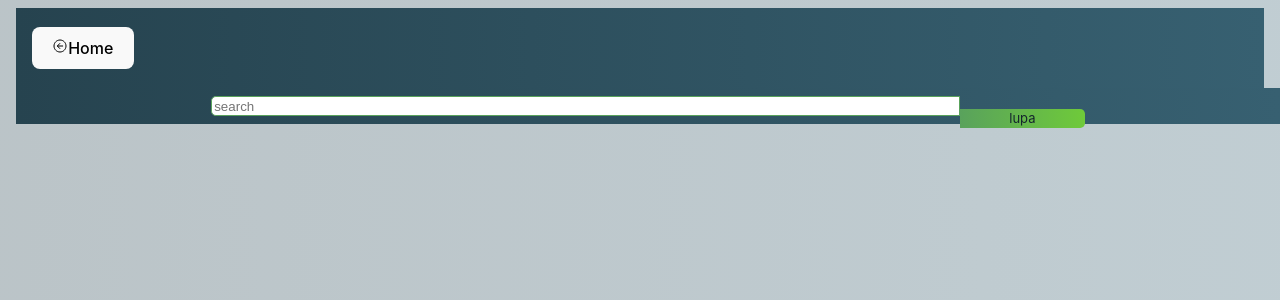
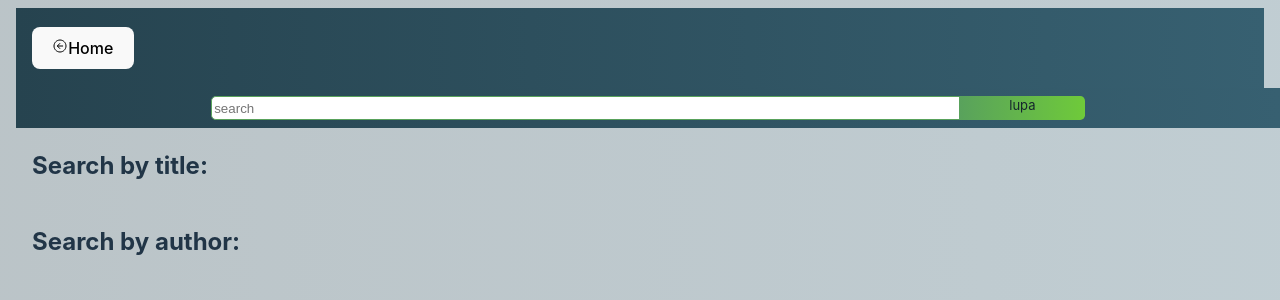
Before and after one commit to ebroto7/assembler-ecommerce, a React (Vite) app: page /search in a window 1280 px wide. Shown: the top 300 px of the page. Built offline with nearby package versions, Linux system fonts and the light colour scheme; data requests are answered from the project's data file; a web font is replaced by a local one.

Commit message:
(arrange) searchPage functionality &  styles

```diff
--- a/src/App.css
+++ b/src/App.css
@@ -104,30 +104,41 @@
   padding:  1rem;
 }
 
-/* SEARCH BAR */
-.SearchBar_container {
+/* SEARCH PAGE */
+.searchBar_container {
   display: flex;
   padding: 0.5rem;
   justify-content: center;
   width: 100%;
-  height: 2.5vh;
+  height: 1.5rem;
   background: var(--primary-gradient);
 }
 
-.SearchBar_container p {
+.searchBar_container p {
   width: 10%;
-  height: 1.2rem;
+  height: 1.5rem;
   text-align: center;
   color: #15262d;
   background: var(--secondary-gradient);
   font-size: small;
   border-radius: 0rem 0.3rem 0.3rem 0rem;
+  margin: 0;
 }
-.SearchBar_container input {
+.searchBar_container input {
   width: 60%;
+  height: 1.5rem;
   border: 1px solid var(--secondary);
   border-radius: 0.3rem 0rem 0rem 0.3rem;
   font-size: smaller;
+}
+
+.searchPage_BooksContainer {
+  display: flex;
+  flex-wrap: wrap;
+  width: 90%;
+}
+.searchPage_Title {
+  padding: 0 1rem;
 }
 
 
@@ -234,7 +245,6 @@
   width:95vw;
   padding: 0 1rem ;
   background: var(--primary-gradient);
-
 }
 
 .detailPage_mainContainer {
--- a/src/Pages/SearchPage.tsx
+++ b/src/Pages/SearchPage.tsx
@@ -1,13 +1,20 @@
-import React from 'react'
-import { Link } from 'react-router-dom'
+import React, { ChangeEvent } from 'react'
+import { Link, useSearchParams } from 'react-router-dom'
 import { apiContext } from "../context/APIContext";
-
 import { IoArrowBackCircleOutline } from "react-icons/io5"
-
+import BookCard from '../Components/bookCard/BookCard';
+import { BookType } from '../Types/book';
 
 type Props = {}
 
 function SearchPage({ }: Props) {
+    const { apiBooks } = apiContext()
+    const [searchParams, setSearchParams] = useSearchParams()
+    const query = searchParams.get("q") ?? ""
+
+    const handleSearch = (e: ChangeEvent<HTMLInputElement>) => {
+        setSearchParams({ q: e.target.value })
+    }
     return (
         <>
 
@@ -16,10 +23,41 @@ function SearchPage({ }: Props) {
                     <button><IoArrowBackCircleOutline />Home</button>
                 </Link>
             </header>
-            <div className='SearchBar_container'>
-                <input type="search" name="SearchBar" id="SearchBar" placeholder='search' />
+            <div className='searchBar_container'>
+                <input type="search"
+                    placeholder='search'
+                    onChange={handleSearch}
+                    value={query}
+                />
                 <p>lupa</p>
             </div>
+            <section>
+                <h2 className='searchPage_Title'>{`Search by title: ${query}`}</h2>
+                <ul className='searchPage_BooksContainer'>
+                    {(query.length > 1) &&apiBooks.filter(book => {
+                        if(!query) return true
+                        const bookTitle = book.title.toLocaleLowerCase()
+                        return bookTitle.includes(query.toLocaleLowerCase())
+                    })
+                    .map((book: BookType) => (
+                        <BookCard {...book} key={book.isbn} />
+                    ))}
+                </ul>
+
+                <h2 className='searchPage_Title'>{`Search by author: ${query}`}</h2>
+                <ul className='searchPage_BooksContainer'>
+                    { (query.length > 1) && apiBooks.filter(book => {
+                        if (!query ) return true
+                        const bookTitle = book.author.toLocaleLowerCase()
+                        return bookTitle.includes(query.toLocaleLowerCase())
+
+                    })
+                        .map((book: BookType) =>
+
+                            <BookCard {...book} key={book.isbn} />
+                        )}
+                </ul>
+            </section>
         </>
     )
 }
```
